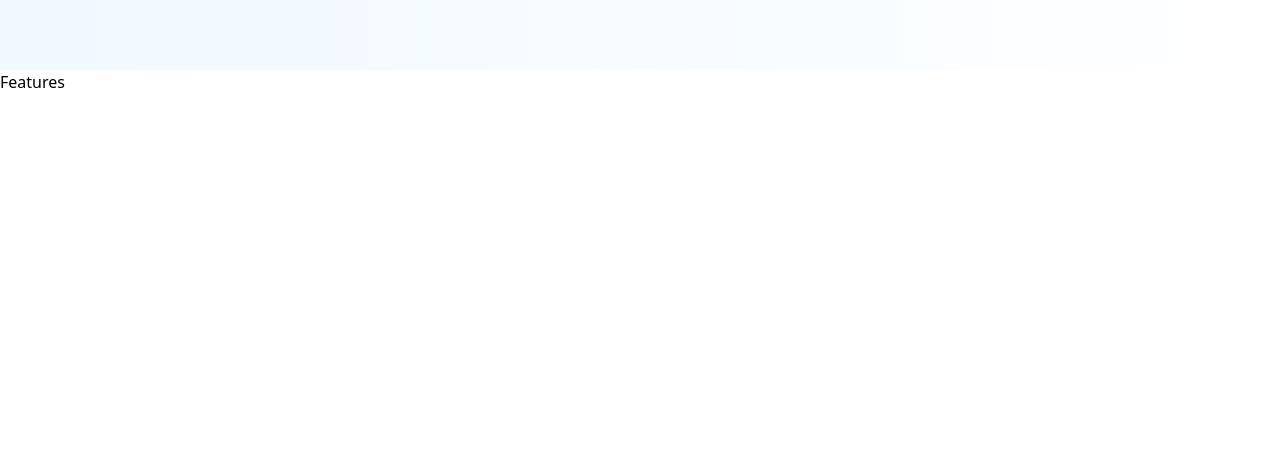
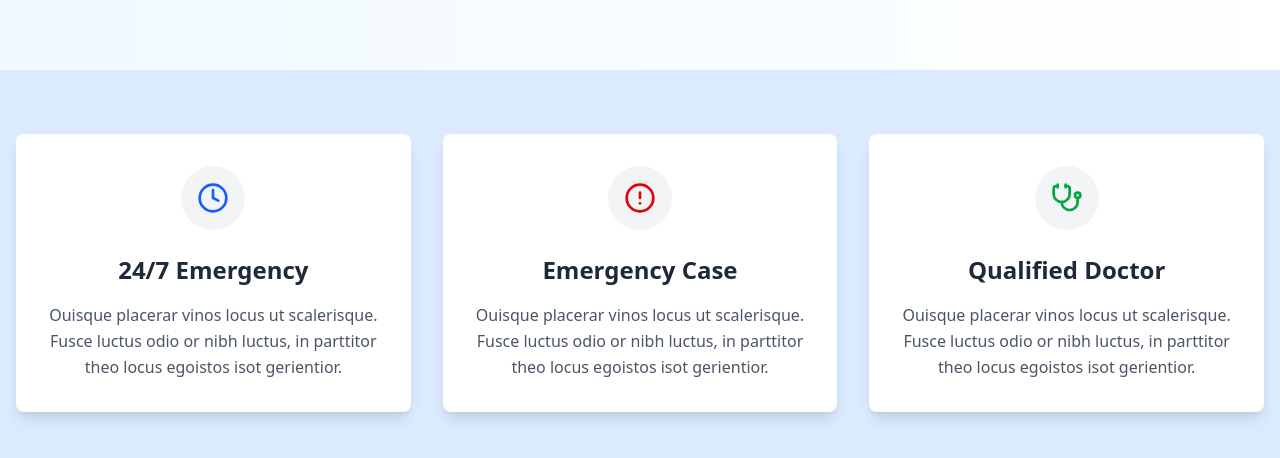
Before and after one commit to kamrulhasananik019/dr-arafat-jamil, a Next.js app: page / in a window 1280 px wide. Shown: the part 898-1356 px from the top of the page. Before the commit the page ends 992 px from the top, so only its background shows below. Built offline with nearby package versions, Linux system fonts and the light colour scheme.

Commit message:
Features

```diff
--- a/package.json
+++ b/package.json
@@ -9,6 +9,7 @@
     "lint": "eslint"
   },
   "dependencies": {
+    "lucide-react": "^0.562.0",
     "next": "16.0.10",
     "react": "19.2.1",
     "react-dom": "19.2.1"
--- a/src/app/component/features/features.tsx
+++ b/src/app/component/features/features.tsx
@@ -1,7 +1,59 @@
-import React from 'react'
+import React from 'react';
+import { Clock, AlertCircle, Stethoscope } from 'lucide-react';
+
+interface FeatureItem {
+  id: number;
+  title: string;
+  description: string;
+  icon: React.ReactNode;
+}
 
 export default function Features() {
+  const features: FeatureItem[] = [
+    {
+      id: 1,
+      title: '24/7 Emergency',
+      description: 'Ouisque placerar vinos locus ut scalerisque. Fusce luctus odio or nibh luctus, in parttitor theo locus egoistos isot gerientior.',
+      icon: <Clock className="w-8 h-8 text-blue-600" />,
+    },
+    {
+      id: 2,
+      title: 'Emergency Case',
+      description: 'Ouisque placerar vinos locus ut scalerisque. Fusce luctus odio or nibh luctus, in parttitor theo locus egoistos isot gerientior.',
+      icon: <AlertCircle className="w-8 h-8 text-red-600" />,
+    },
+    {
+      id: 3,
+      title: 'Qualified Doctor',
+      description: 'Ouisque placerar vinos locus ut scalerisque. Fusce luctus odio or nibh luctus, in parttitor theo locus egoistos isot gerientior.',
+      icon: <Stethoscope className="w-8 h-8 text-green-600" />,
+    },
+  ];
+
   return (
-    <div>Features</div>
-  )
+    <section className="py-16 bg-blue-100">
+      <div className="container mx-auto px-4">
+        <div className="grid grid-cols-1 md:grid-cols-3 gap-8">
+          {features.map((feature) => (
+            <div
+              key={feature.id}
+              className="bg-white rounded-lg shadow-lg p-8 hover:shadow-xl transition-shadow duration-300"
+            >
+              <div className="flex flex-col items-center text-center">
+                <div className="mb-6 p-4 bg-gray-100 rounded-full">
+                  {feature.icon}
+                </div>
+                <h3 className="text-2xl font-bold text-gray-800 mb-4">
+                  {feature.title}
+                </h3>
+                <p className="text-gray-600 leading-relaxed">
+                  {feature.description}
+                </p>
+              </div>
+            </div>
+          ))}
+        </div>
+      </div>
+    </section>
+  );
 }
```
Also changed, not shown: 1 other file (tests, documents, lock files or other folders).
